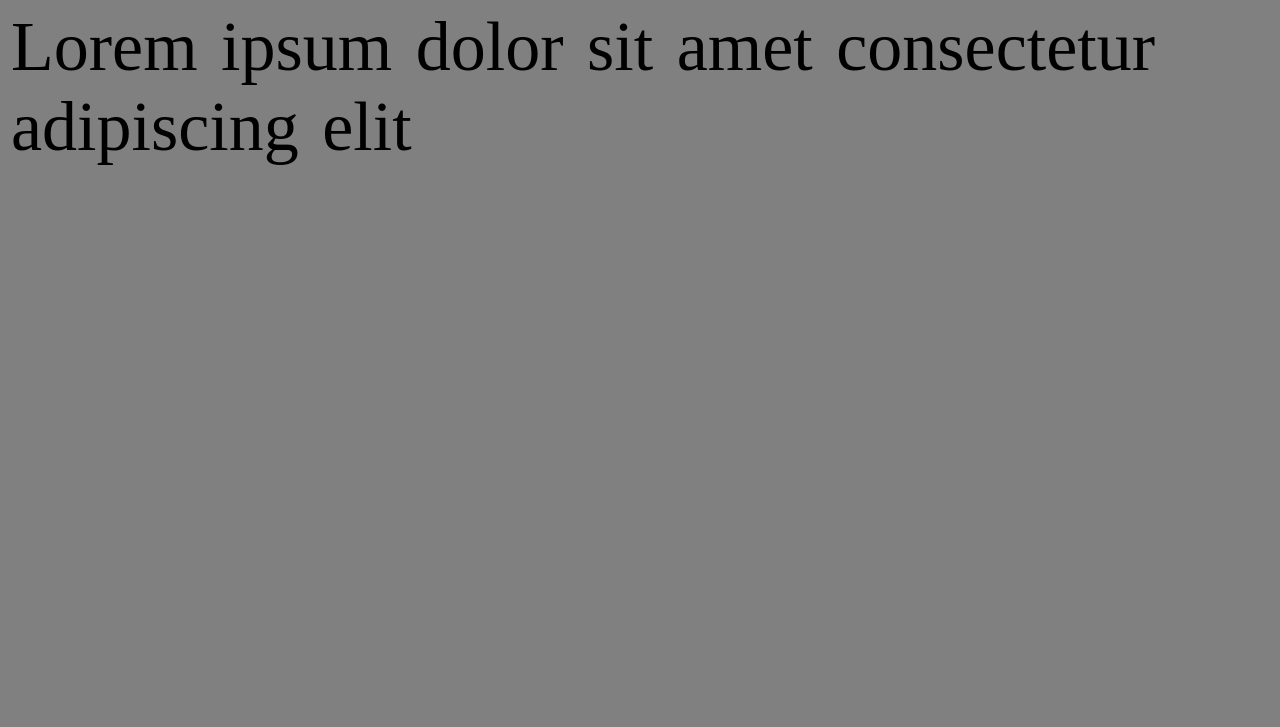
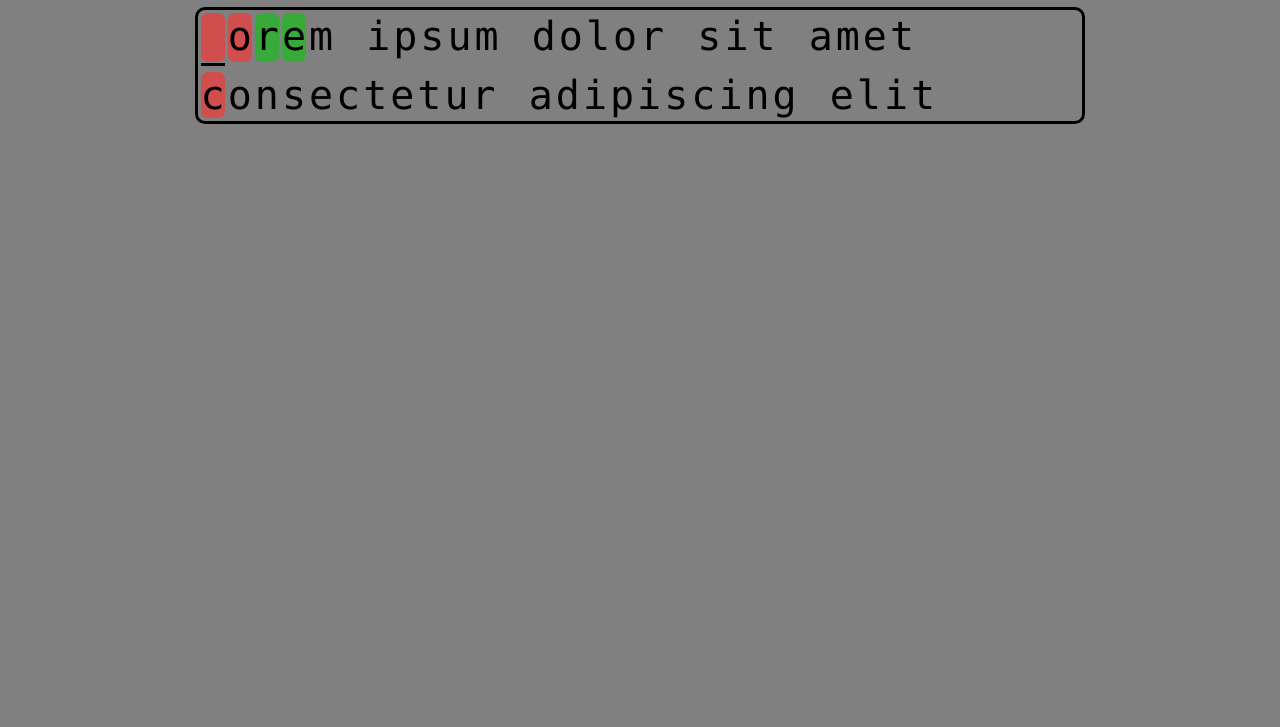
Before and after one commit to KhweziN/TypingTest, a website: page html/index.html in a window 1280 px wide. Shown: the part 73-800 px from the top of the page. Drawn offline with Linux system fonts and the light colour scheme.

Commit message:
added additional css classes (and a cursor) for letters

```diff
--- a/css/index.css
+++ b/css/index.css
@@ -3,8 +3,21 @@ body{
 }
 
 #typing-area{
+    /* Structure */
     display: flex;
     flex-wrap: wrap;
+    padding: 3px 0px 3px 0px;
+    border-style: solid;
+    border-radius: 10px;
+    width: 70%;
+    row-gap: 10px;
+
+    /* div centering */
+    position: relative;
+    margin: auto;
+
+    /* Text styles */
+    font-family: "Lucida Console";
 }
 
 /* uses flexbox to avoid issue of spacing between inline-divs */
@@ -12,8 +25,50 @@ body{
 .typing-word{
     margin: 0 3px 0 3px;
     display: flex;
+    column-gap: 3px;
 }
 
 .typing-letter{
-    font-size: 70px;
+    font-size: 40px;
+    border-radius: 7px;
 }
+
+/* .typing-letter::after{
+    content: "";
+  width: 5px;
+  height: 20px;
+  background: #ec7fff;
+  display: inline-block;
+} */
+
+/* cursor in  */
+.typing-letter > .cursor{
+    background-color: black;
+    height: 3px;
+    position: relative;
+    top: 4px;
+
+    animation-name: cursor-blink;
+    animation-duration: 1s;
+    animation-iteration-count: infinite;
+}
+
+/* current letter */
+.current-typing-letter{}
+
+/* correct letter typed */
+div.incorrect-typed-letter{
+    background-color: rgba(242, 58, 58, 0.7);
+}
+
+/* incorrect letter typed */
+div.correct-typed-letter{
+    background-color: rgba(26, 189, 29, 0.7);
+}
+
+/* =================Animations=================== */
+@keyframes cursor-blink {
+    0% {background-color: black;}
+    50% {background-color: rgba(0, 0, 0, 0);}
+    100% {background-color: black;}
+}
--- a/html/index.html
+++ b/html/index.html
@@ -8,10 +8,13 @@
         <h1>Typing Test</h1>
         <div id="typing-area">
             <div class="typing-word">
-                <div class="typing-letter">L</div>
-                <div class="typing-letter">o</div>
-                <div class="typing-letter">r</div>
-                <div class="typing-letter">e</div>
+                <div class="typing-letter incorrect-typed-letter">
+                    &nbsp;
+                    <div class="cursor"></div>
+                </div>
+                <div class="typing-letter incorrect-typed-letter">o</div>
+                <div class="typing-letter correct-typed-letter">r</div>
+                <div class="typing-letter correct-typed-letter">e</div>
                 <div class="typing-letter">m</div>
                 <div class="typing-letter">&nbsp;</div>
             </div>
@@ -50,7 +53,7 @@
             </div>
 
             <div class="typing-word">
-                <div class="typing-letter">c</div>
+                <div class="typing-letter incorrect-typed-letter">c</div>
                 <div class="typing-letter">o</div>
                 <div class="typing-letter">n</div>
                 <div class="typing-letter">s</div>
```
